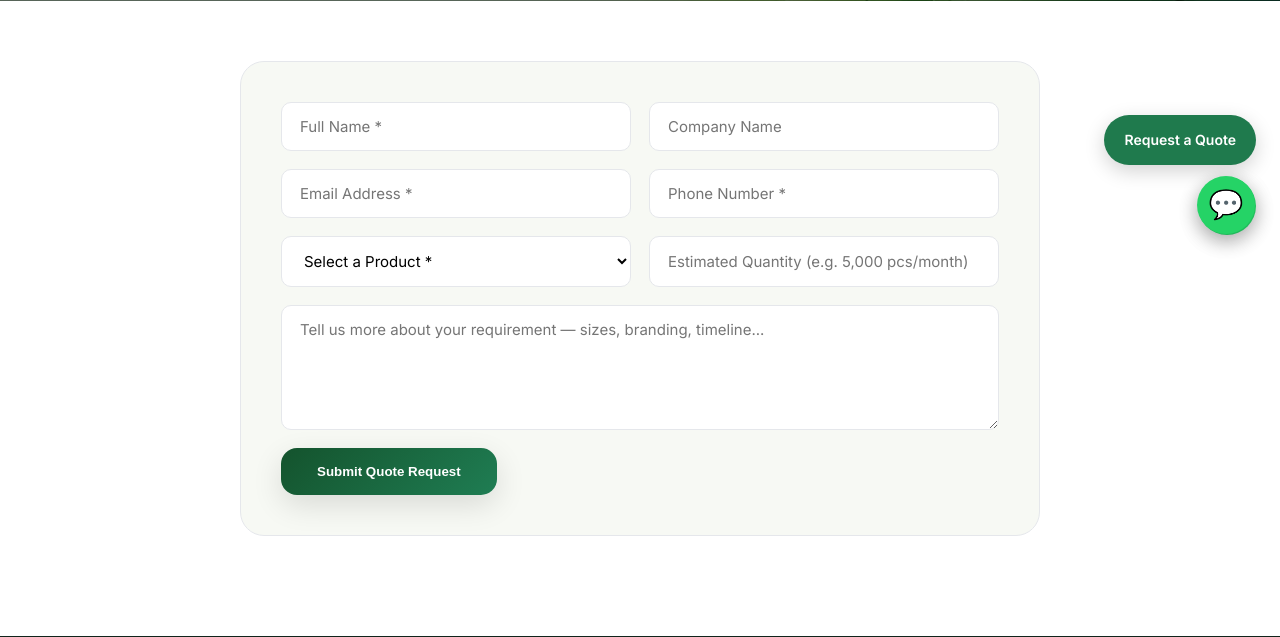
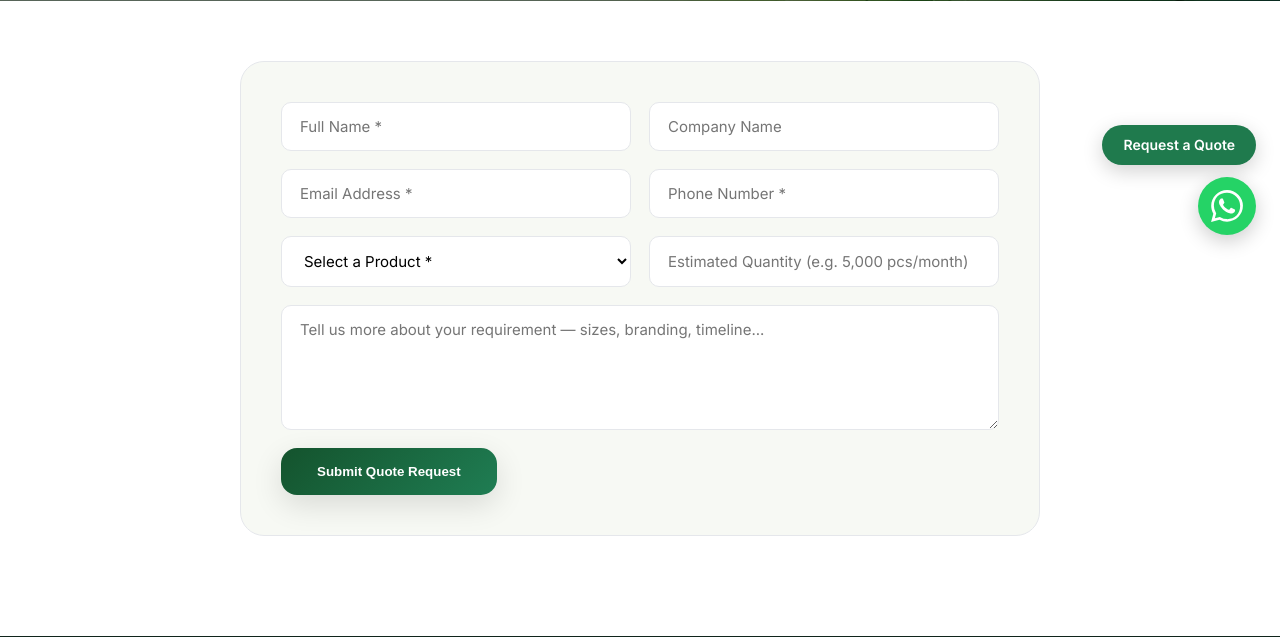
Before and after one commit to nabeel813/Ecoparrot, a Django app: page /request-a-quote/ in a window 1280 px wide. Shown: the part 541-1178 px from the top of the page. Run offline with Django 5.2, Linux system fonts and the light colour scheme.

Commit message:
Add floating quote and WhatsApp buttons

```diff
--- a/static/css/floating-actions.css
+++ b/static/css/floating-actions.css
@@ -1,95 +1,152 @@
+/* =========================================================
+   FLOATING CONTACT ACTIONS
+   ========================================================= */
+
 .floating-actions {
     position: fixed;
+
     right: 24px;
     bottom: 24px;
 
     display: flex;
     flex-direction: column;
     align-items: flex-end;
+
     gap: 12px;
 
     z-index: 9999;
 }
 
+
+/* =========================================================
+   REQUEST A QUOTE
+   ========================================================= */
+
 .floating-quote {
-    padding: 13px 20px;
+    display: inline-flex;
+
+    align-items: center;
+    justify-content: center;
+
+    padding: 13px 21px;
 
     background: var(--primary-color, #1f7a4d);
-    color: #fff;
+    color: #ffffff;
 
     border-radius: 30px;
 
     font-family: 'Inter', sans-serif;
+
     font-size: 14px;
     font-weight: 600;
 
+    line-height: 1;
+
     text-decoration: none;
 
-    box-shadow: 0 6px 20px rgba(0, 0, 0, 0.18);
+    white-space: nowrap;
 
-    transition: transform 0.3s ease,
-                box-shadow 0.3s ease;
+    box-shadow:
+        0 6px 20px rgba(0, 0, 0, 0.18);
+
+    transition:
+        transform 0.3s ease,
+        box-shadow 0.3s ease,
+        background 0.3s ease;
 }
 
 .floating-quote:hover {
     transform: translateY(-3px);
 
-    box-shadow: 0 10px 25px rgba(0, 0, 0, 0.25);
+    box-shadow:
+        0 10px 25px rgba(0, 0, 0, 0.25);
+
+    color: #ffffff;
 }
+
+
+/* =========================================================
+   WHATSAPP
+   ========================================================= */
 
 .floating-whatsapp {
     width: 58px;
     height: 58px;
 
     display: flex;
+
     align-items: center;
     justify-content: center;
 
     background: #25D366;
-    color: white;
+
+    color: #ffffff;
 
     border-radius: 50%;
 
     text-decoration: none;
 
-    box-shadow: 0 6px 20px rgba(0, 0, 0, 0.20);
+    box-shadow:
+        0 6px 20px rgba(0, 0, 0, 0.20);
 
-    transition: transform 0.3s ease,
-                box-shadow 0.3s ease;
+    transition:
+        transform 0.3s ease,
+        box-shadow 0.3s ease;
 }
 
-.floating-whatsapp svg {
-    width: 31px;
-    height: 31px;
-    fill: currentColor;
+
+/* Actual WhatsApp SVG */
+
+.floating-whatsapp img {
+    width: 32px;
+    height: 32px;
+
+    display: block;
+
+    object-fit: contain;
 }
+
+
+/* WhatsApp hover */
 
 .floating-whatsapp:hover {
     transform: scale(1.08);
 
-    box-shadow: 0 10px 28px rgba(0, 0, 0, 0.28);
+    box-shadow:
+        0 10px 28px rgba(0, 0, 0, 0.28);
 }
+
+
+/* =========================================================
+   MOBILE
+   ========================================================= */
 
 @media (max-width: 768px) {
 
     .floating-actions {
         right: 16px;
         bottom: 16px;
+
         gap: 10px;
     }
 
+
     .floating-quote {
         padding: 11px 16px;
+
         font-size: 13px;
     }
+
 
     .floating-whatsapp {
         width: 52px;
         height: 52px;
     }
 
-    .floating-whatsapp svg {
-        width: 27px;
-        height: 27px;
+
+    .floating-whatsapp img {
+        width: 28px;
+        height: 28px;
     }
+
 }
--- a/static/css/whatsapp.css
+++ /dev/null
@@ -1,50 +0,0 @@
-/* Floating WhatsApp Button */
-
-.whatsapp-float {
-    position: fixed;
-    right: 25px;
-    bottom: 25px;
-
-    width: 58px;
-    height: 58px;
-
-    display: flex;
-    align-items: center;
-    justify-content: center;
-
-    background: #25D366;
-    color: white;
-
-    border-radius: 50%;
-
-    text-decoration: none;
-
-    font-size: 28px;
-
-    box-shadow: 0 6px 20px rgba(0, 0, 0, 0.20);
-
-    z-index: 9999;
-
-    transition: transform 0.3s ease,
-                box-shadow 0.3s ease;
-}
-
-.whatsapp-float:hover {
-    transform: scale(1.1);
-
-    box-shadow: 0 8px 25px rgba(0, 0, 0, 0.30);
-}
-
-@media (max-width: 768px) {
-
-    .whatsapp-float {
-        width: 52px;
-        height: 52px;
-
-        right: 18px;
-        bottom: 18px;
-
-        font-size: 24px;
-    }
-
-}
--- a/templates/website/base.html
+++ b/templates/website/base.html
@@ -1,23 +1,24 @@
 {% load static %}
-<!DOCTYPE html>
-<html lang="en">
-
-<head>
 
 <meta charset="UTF-8">
 <meta name="viewport" content="width=device-width, initial-scale=1.0">
 
 <title>{% block title %}Ecoparrot PriPac | Eco-Friendly Packaging Solutions{% endblock %}</title>
-    <meta name="description" content="{% block meta_description %}Ecoparrot PriPac Pvt Ltd — Kerala's leading manufacturer of eco-friendly paper bags and non-woven bags for sustainable, brand-forward packaging.{% endblock %}">
+
+<meta name="description"
+      content="{% block meta_description %}Ecoparrot PriPac Pvt Ltd — Kerala's leading manufacturer of eco-friendly paper bags and non-woven bags for sustainable, brand-forward packaging.{% endblock %}">
 
 <!-- Google Fonts -->
 <link rel="preconnect" href="https://fonts.googleapis.com">
 <link rel="preconnect" href="https://fonts.gstatic.com" crossorigin>
 
-    <link href="https://fonts.googleapis.com/css2?family=Inter:wght@300;400;500;600&family=Poppins:wght@500;600;700;800&display=swap" rel="stylesheet">
+<link href="https://fonts.googleapis.com/css2?family=Inter:wght@300;400;500;600&family=Poppins:wght@500;600;700;800&display=swap"
+      rel="stylesheet">
 
-    <!-- Icons -->
-    <link rel="icon" href="{% static 'images/logo/download.png' %}" type="image/png">
+<!-- Favicon -->
+<link rel="icon"
+      href="{% static 'images/logo/download.png' %}"
+      type="image/png">
 
 <!-- CSS -->
 <link rel="stylesheet" href="{% static 'css/variables.css' %}">
@@ -36,78 +37,83 @@
 <link rel="stylesheet" href="{% static 'css/page-header.css' %}">
 <link rel="stylesheet" href="{% static 'css/animations.css' %}">
 <link rel="stylesheet" href="{% static 'css/responsive.css' %}">
+
+<!-- Floating Buttons CSS -->
 <link rel="stylesheet" href="{% static 'css/floating-actions.css' %}">
-    <link rel="stylesheet" href="{% static 'css/whatsapp.css' %}">
+
 {% block extra_css %}{% endblock %}
 
-</head>
 
-<body>
-
-    <!-- Topbar -->
-
+<!-- Topbar removed -->
 
 <!-- Navbar -->
 {% include 'website/partials/navbar.html' %}
+
 
 <!-- Page Content -->
 {% block content %}
 {% endblock %}
 
+
 <!-- Footer -->
 {% include 'website/partials/footer.html' %}
 
-    <!-- GSAP -->
-    <script src="https://cdnjs.cloudflare.com/ajax/libs/gsap/3.13.0/gsap.min.js"></script>
-    <script src="https://cdnjs.cloudflare.com/ajax/libs/gsap/3.13.0/ScrollTrigger.min.js"></script>
 
-    <!-- Floating Contact Buttons -->
+<!-- =========================================
+     FLOATING CONTACT BUTTONS
+     ========================================= -->
 
 <div class="floating-actions">
 
     <!-- Request a Quote -->
-    <a href="{% url 'quotes:view' %}" class="floating-quote">
+    <a href="{% url 'quotes:view' %}"
+       class="floating-quote"
+       aria-label="Request a Quote">
+
         Request a Quote
+
     </a>
 
+
     <!-- WhatsApp -->
-    <a href="https://wa.me/919946018888?text=Hello%20Ecoparrot%2C%20I%20would%20like%20to%20know%20more%20about%20your%20packaging%20solutions."
+    <a href="https://wa.me/919946018888"
        class="floating-whatsapp"
        target="_blank"
        rel="noopener noreferrer"
        aria-label="Chat with Ecoparrot on WhatsApp">
 
-        <svg viewBox="0 0 24 24" aria-hidden="true">
-            <path d="M20.52 3.48A11.86 11.86 0 0 0 12.05 0C5.5 0 .17 5.33.17 11.88c0 2.09.55 4.13 1.59 5.92L.1 24l6.34-1.66a11.9 11.9 0 0 0 5.61 1.42h.01c6.55 0 11.88-5.33 11.88-11.88 0-3.17-1.23-6.15-3.42-8.4ZM12.06 21.73h-.01a9.84 9.84 0 0 1-5.02-1.37l-.36-.21-3.76.99 1-3.66-.23-.38a9.82 9.82 0 0 1-1.5-5.22C2.18 6.46 6.61 2.03 12.06 2.03c2.64 0 5.12 1.03 6.99 2.9a9.82 9.82 0 0 1 2.89 6.99c0 5.45-4.43 9.88-9.88 9.88Zm5.42-7.4c-.3-.15-1.77-.87-2.04-.97-.27-.1-.47-.15-.67.15-.2.3-.77.97-.94 1.17-.17.2-.35.22-.65.07-.3-.15-1.26-.46-2.4-1.48-.89-.79-1.49-1.76-1.66-2.06-.17-.3-.02-.46.13-.61.13-.13.3-.35.45-.52.15-.17.2-.3.3-.5.1-.2.05-.37-.02-.52-.07-.15-.67-1.62-.92-2.22-.24-.58-.49-.5-.67-.51h-.57c-.2 0-.52.07-.79.37-.27.3-1.04 1.02-1.04 2.49s1.07 2.89 1.22 3.09c.15.2 2.1 3.21 5.09 4.5.71.31 1.26.5 1.69.64.71.23 1.35.2 1.86.12.57-.08 1.77-.72 2.02-1.42.25-.7.25-1.3.17-1.42-.07-.12-.27-.2-.57-.35Z"/>
-        </svg>
+        <img src="{% static 'images/icons/whatsapp.svg' %}"
+             alt="WhatsApp">
 
     </a>
 
 </div>
 
-    <!-- JavaScript -->
+
+<!-- =========================================
+     GSAP
+     ========================================= -->
+
+<script src="https://cdnjs.cloudflare.com/ajax/libs/gsap/3.13.0/gsap.min.js"></script>
+
+<script src="https://cdnjs.cloudflare.com/ajax/libs/gsap/3.13.0/ScrollTrigger.min.js"></script>
+
+
+<!-- =========================================
+     JavaScript
+     ========================================= -->
+
 <script src="{% static 'js/main.js' %}"></script>
+
 <script src="{% static 'js/navbar.js' %}"></script>
+
 <script src="{% static 'js/hero.js' %}"></script>
+
 <script src="{% static 'js/scroll.js' %}"></script>
+
 <script src="{% static 'js/counter.js' %}"></script>
+
 <script src="{% static 'js/gsap-init.js' %}"></script>
 
+
 {% block extra_js %}{% endblock %}
-
-
-<!-- Floating WhatsApp Button -->
-<a href="https://wa.me/919946018888"
-   class="whatsapp-float"
-   target="_blank"
-   rel="noopener noreferrer"
-   aria-label="Chat with Ecoparrot on WhatsApp">
-
-    <span class="whatsapp-icon">💬</span>
-
-</a>
-
-</body>
-
-
-</html>
```
Also changed, not shown: static/images/icons/whatsapp.svg (added). Lines whose indentation alone changed are shown as unchanged.
